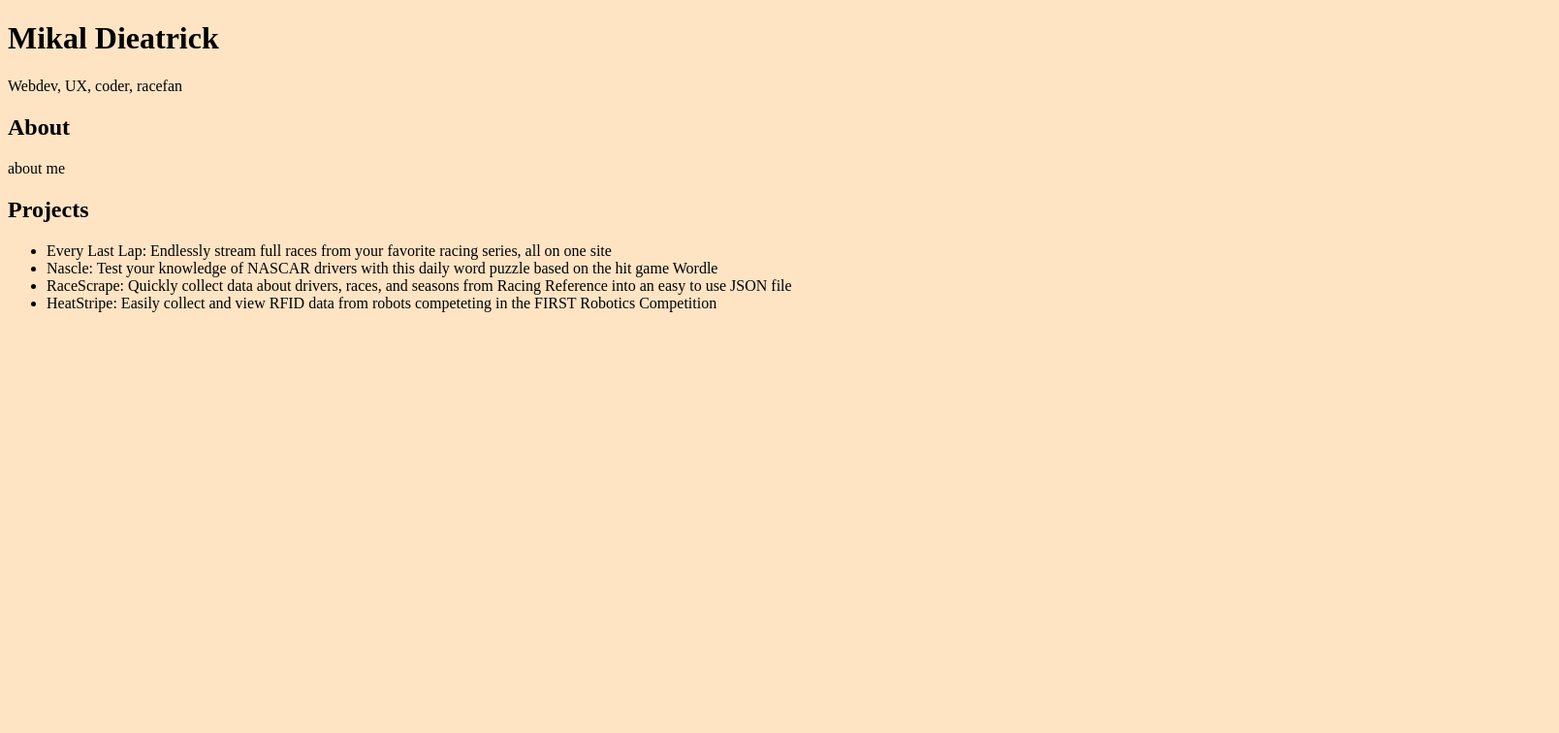
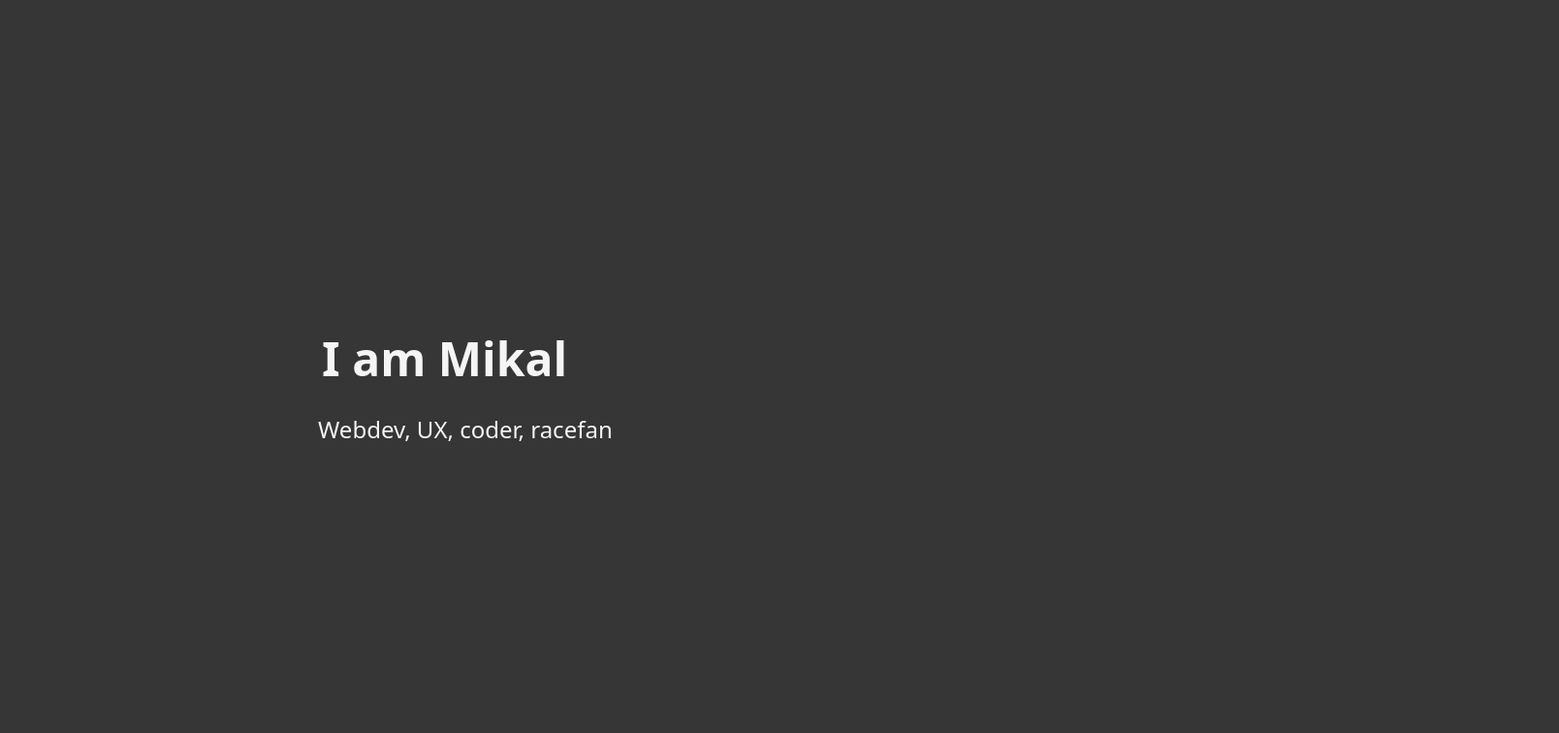
Before and after one commit to miklast/DESN468Site, a plain HTML site: page index.html in a window 1280 px wide. Shown: the top 756 px of the page at 97% size, 1608 px wide, since content can reach past the window. Drawn offline with Linux system fonts and the light colour scheme.

Commit message:
site design taking shape
* Formatted HTML
* created onepage layout
* set up formatting for hero

```diff
--- a/css/styles.css
+++ b/css/styles.css
@@ -1,5 +1,40 @@
 /* my styles */
 
 body {
-  background-color: bisque;
+  background-color: #363636;
+  font-family: system-ui, -apple-system, BlinkMacSystemFont, 'Segoe UI', Roboto, Oxygen, Ubuntu, Cantarell, 'Open Sans', 'Helvetica Neue', sans-serif;
+  color:whitesmoke;
   }
+
+
+
+  section {
+    display:flex;
+    width: 100vw;
+    height: 100vh;
+    flex-direction: column;
+    justify-content: center;
+    align-items: center;
+    /* todo: understand overflow-y */
+    overflow-y: scroll;
+    scroll-behavior: smooth;
+  }
+
+  .hero {
+
+    display: flex;
+    align-items:flex-start;
+    justify-content: center;
+    padding-left: 20rem;
+
+  }
+
+
+  h1 {
+    font-size: 3rem;
+    margin: .25rem;
+  }
+
+  .hero p {
+    font-size: 1.5rem;
+  }
--- a/index.html
+++ b/index.html
@@ -1,10 +1,11 @@
 <!DOCTYPE html>
 <html lang="en">
+
 <head>
   <meta charset="UTF-8">
   <meta http-equiv="X-UA-Compatible" content="IE=edge">
   <meta name="viewport" content="width=device-width, initial-scale=1.0">
-    <title>Doc</title>
+  <title>Mikal Dieatrick</title>
   <link rel="stylesheet" href="/css/tanker.css">
   <link rel="stylesheet" href="/css/styles.css">
   <script src="/js/scripts.js" defer></script>
@@ -17,24 +18,30 @@
   <link rel="icon" type="image/png" sizes="16x16" href="/favicons/favicon-16x16.png">
 
 </head>
+
 <body>
-    <h1>Mikal Dieatrick</h1>
+
+  <section class="hero">
+    <div class ="heroContent">
+      <h1>I am Mikal</h1>
       <p>Webdev, UX, coder, racefan</p>
-
+    </div>
+  </section>
+  <section class="about">
     <h2>About</h2>
-<p>about me</p>
-
+    <p>Lorem ipsum dolor sit amet consectetur adipisicing elit. Est voluptatibus quas quaerat impedit sit eos ipsum vel, consequatur laborum, ratione fugit unde repudiandae, architecto recusandae? Quisquam qui libero facere illum?</p>
+  </section>
+  <section class="projects">
     <h2>Projects</h2>
 
     <ul>
-  <li>
-    Every Last Lap: Endlessly stream full races from your favorite racing series, all on one site
-  </li>
-
+      <li>Every Last Lap: Endlessly stream full races from your favorite racing series, all on one site</li>
       <li>Nascle: Test your knowledge of NASCAR drivers with this daily word puzzle based on the hit game Wordle</li>
       <li>RaceScrape: Quickly collect data about drivers, races, and seasons from Racing Reference into an easy to use JSON file</li>
       <li>HeatStripe: Easily collect and view RFID data from robots competeting in the FIRST Robotics Competition</li>
     </ul>
+  </section>
 
 </body>
+
 </html>
```
Lines whose indentation alone changed are shown as unchanged.
